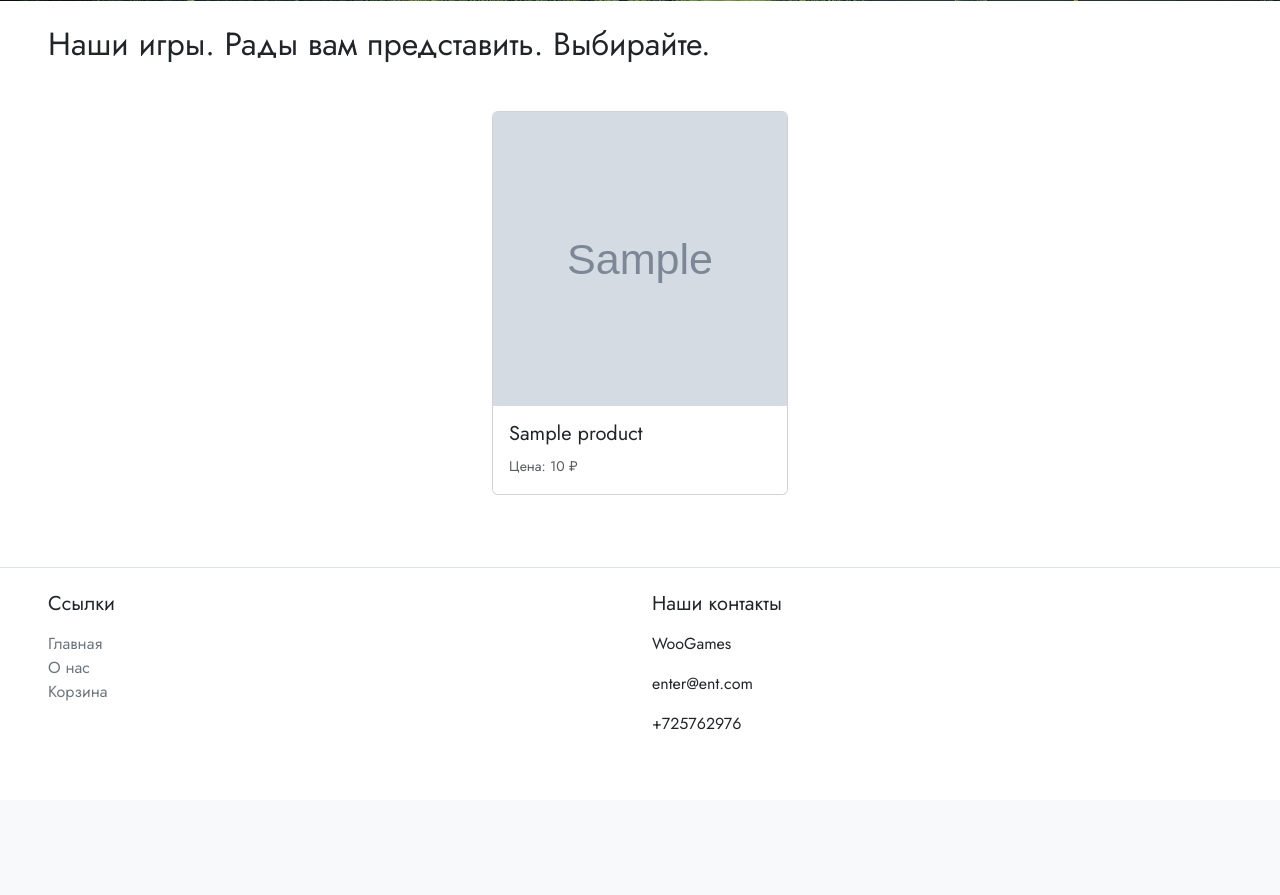
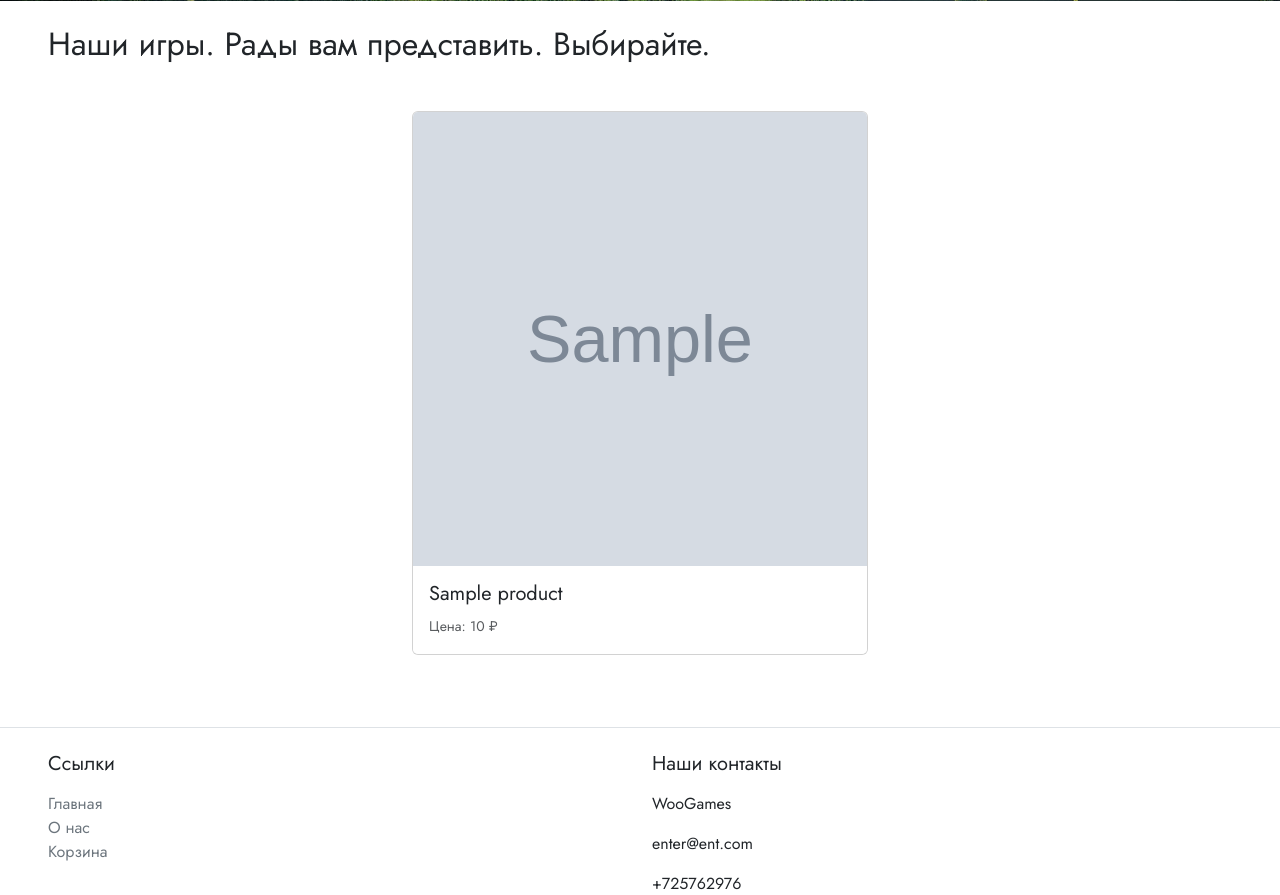
Before and after one commit to Asgef/gwent_website, a Django app: page / in a window 1280 px wide. Shown: the part 602-1497 px from the top of the page. Before the commit the page ends 1332 px from the top, so only its background shows below. Run offline with Django 5.2, Linux system fonts and the light colour scheme; tables that the repository leaves empty hold one stand-in row (values such as "Sample post"); grey boxes marked "Sample" are stand-in pictures; some libraries are stand-ins or nearby versions.

Commit message:
Minor fix in product.html

```diff
--- a/game_gwent/templates/layouts/product.html
+++ b/game_gwent/templates/layouts/product.html
@@ -1,4 +1,4 @@
-<div class="row row-cols-1 row-cols-md-2 row-cols-lg-3 g-4 justify-content-center align-items-center">
+<div class="row row-cols-1 row-cols-md-2 row-cols-lg-2 g-4 justify-content-center align-items-center">
     {% for product in object_list %}
     <div>
       <a href="{% url 'collections_detail' product.id %}" class="text-decoration-none text-dark">
```
